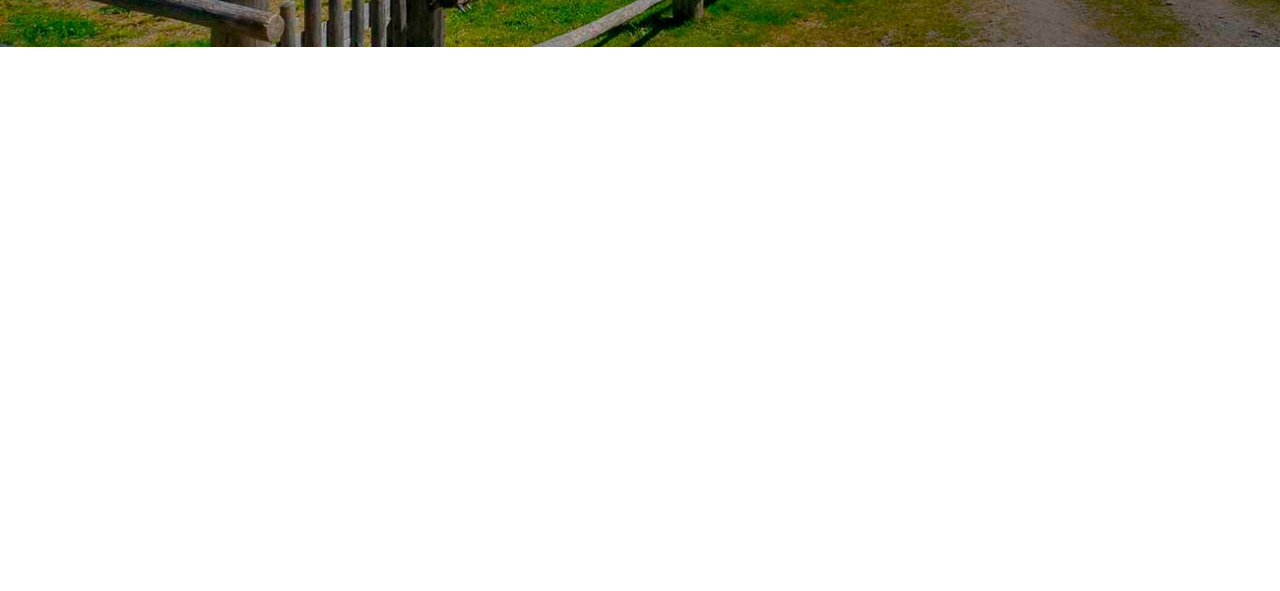
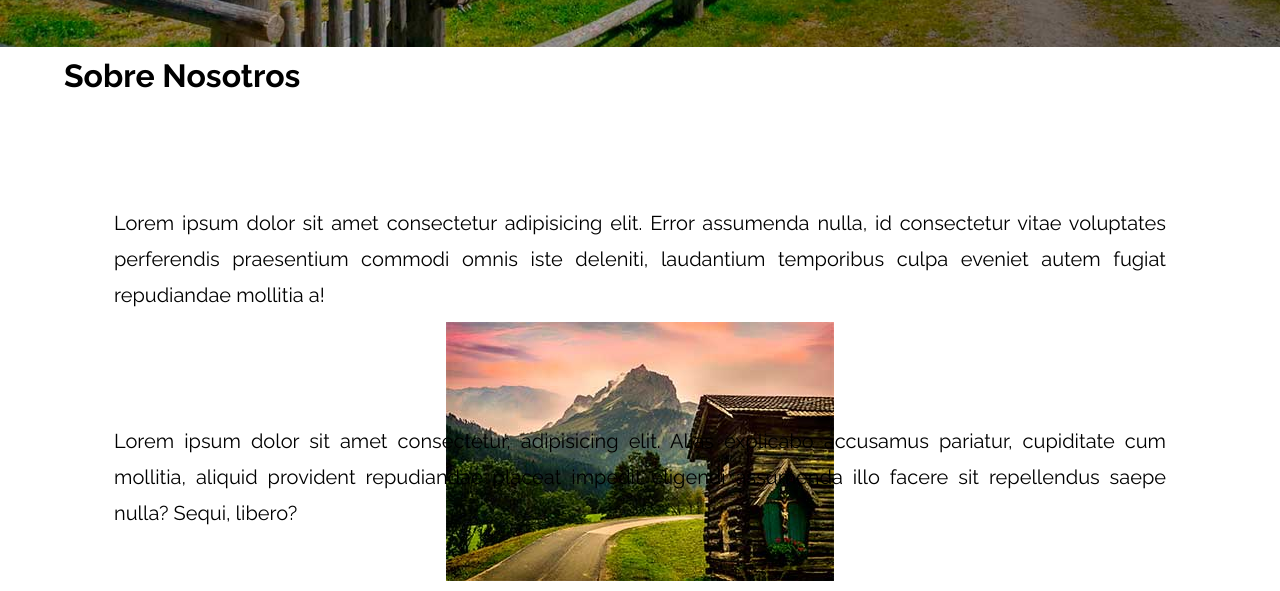
Before and after one commit to carloselio19971/casa-del-bosque, a plain HTML site: page index.html in a window 1280 px wide. Shown: the part 659-1250 px from the top of the page. Before the commit the page ends 800 px from the top, so only its background shows below. Drawn offline with Linux system fonts and the light colour scheme.

Commit message:
Avance Nosotros

```diff
--- a/css/styles.css
+++ b/css/styles.css
@@ -182,3 +182,29 @@ a {
         justify-self: right;
     }
 }
+
+.contenido-nosotros h2{
+    font-size: 3.2rem;
+    margin-bottom: 5rem;
+}
+
+.contenido-nosotros p {
+    font-size: 2rem;
+    margin-bottom: 5rem;
+    text-align: justify;
+}
+
+
+
+.nosotros {
+    grid-template-rows: repeat(2,1fr);
+    background-image: url(../img/imagen_1.jpg);
+    background-repeat: no-repeat;
+    background-position: bottom center;
+
+}
+
+.contenido-nosotros p{
+    padding: 5rem;
+    margin-bottom: 1rem;
+}
--- a/index.html
+++ b/index.html
@@ -30,6 +30,15 @@
             </div>
         </div>
     </header>
+    <section class="nosotros contenedor">
+        <div class="contenido-nosotros">
+            <h2>Sobre Nosotros</h2>
+                <p>Lorem ipsum dolor sit amet consectetur adipisicing elit. Error assumenda nulla, id consectetur vitae voluptates perferendis praesentium commodi omnis iste deleniti, laudantium temporibus culpa eveniet autem fugiat repudiandae mollitia a!</p>
+                <p class="ultimo-parrafo">Lorem ipsum dolor sit amet consectetur, adipisicing elit. Alias explicabo accusamus pariatur, cupiditate cum mollitia, aliquid provident repudiandae placeat impedit eligendi assumenda illo facere sit repellendus saepe nulla? Sequi, libero?</p>
+            </div>
+        </div>
+
+    </section>
 
 
 </body>
```
